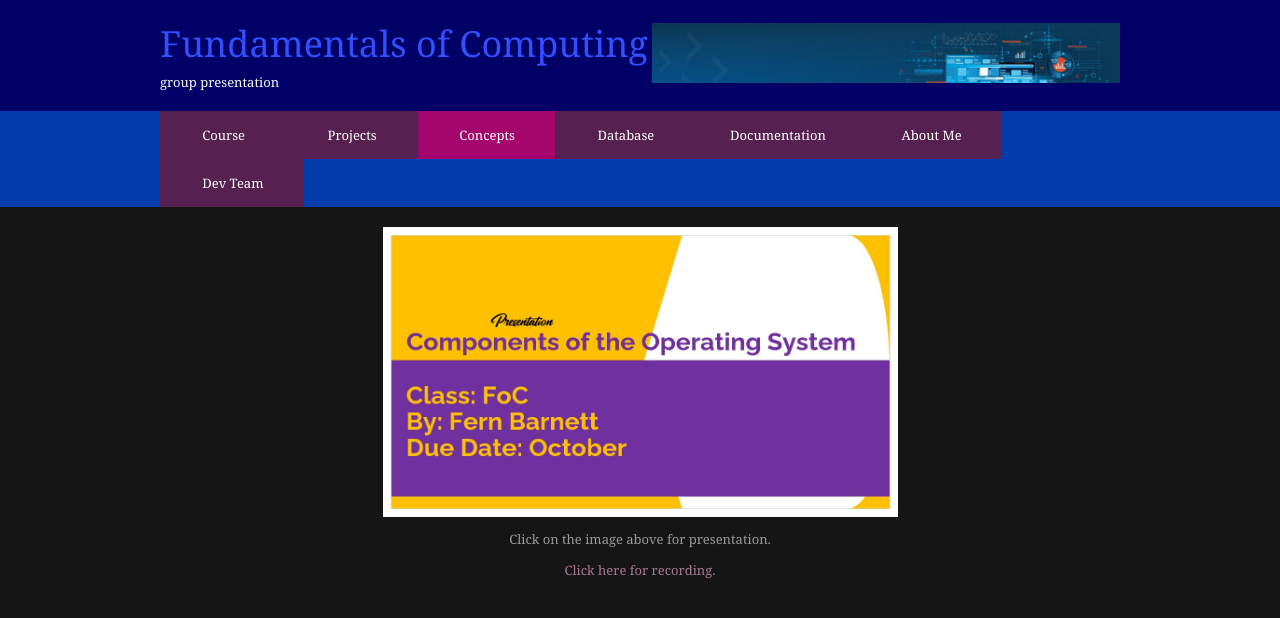
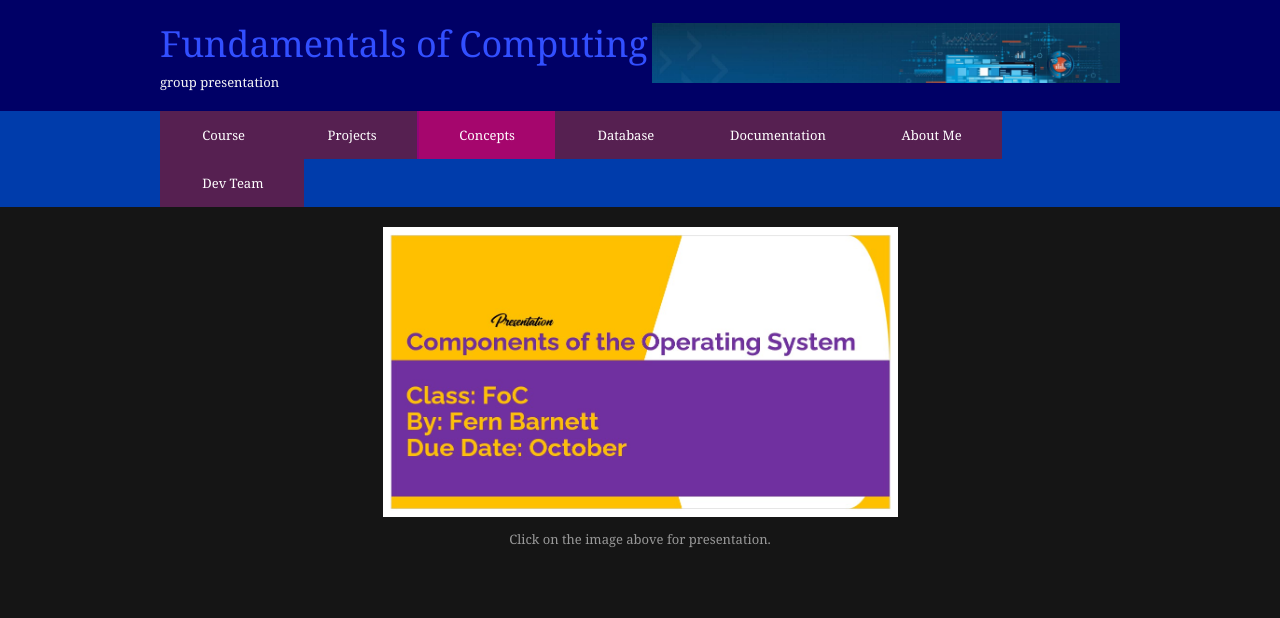
Before and after one commit to FernBarnett/Final-group-project2022, a plain HTML site: page concepts.html in a window 1280 px wide. Drawn offline with Linux system fonts and the light colour scheme.

Commit message:
Update concepts.html

```diff
--- a/concepts.html
+++ b/concepts.html
@@ -57,7 +57,7 @@
    <p></p>
 
     <p>Click on the image above for presentation.</p>
-	  <p> <a href="https://docs.google.com/presentation/d/1k4eatur1sQiTztfCr0I9pi5bJ4jqMykUih7JUKHZuiI/edit#slide=id.p">Click here for recording.</a></p></center>
+	  <p> <a href="https://docs.google.com/presentation/d/1k4eatur1sQiTztfCr0I9pi5bJ4jqMykUih7JUKHZuiI/edit#slide=id.p"></a></p></center>
     </article>
 </div>
 <!-- ####################################################################################################### -->
```
